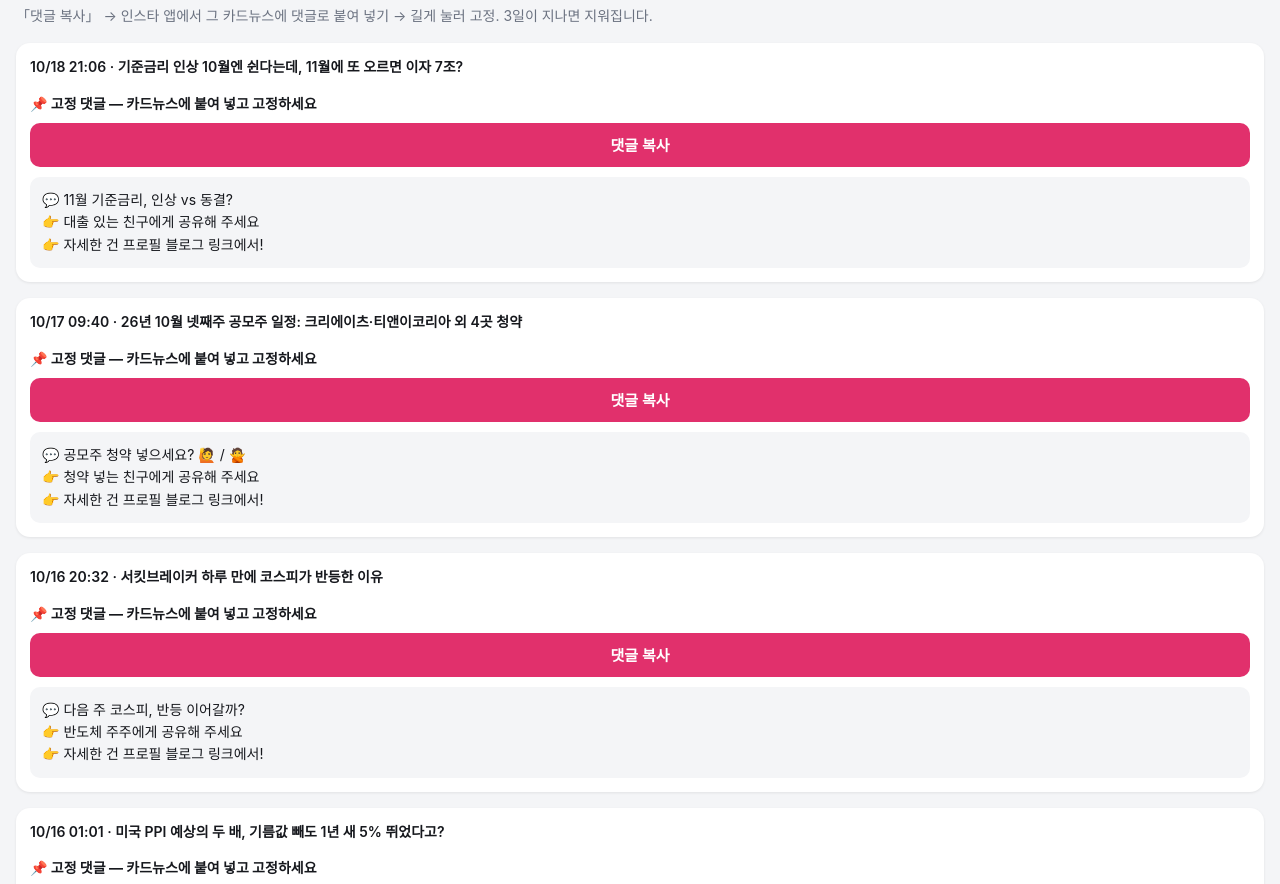
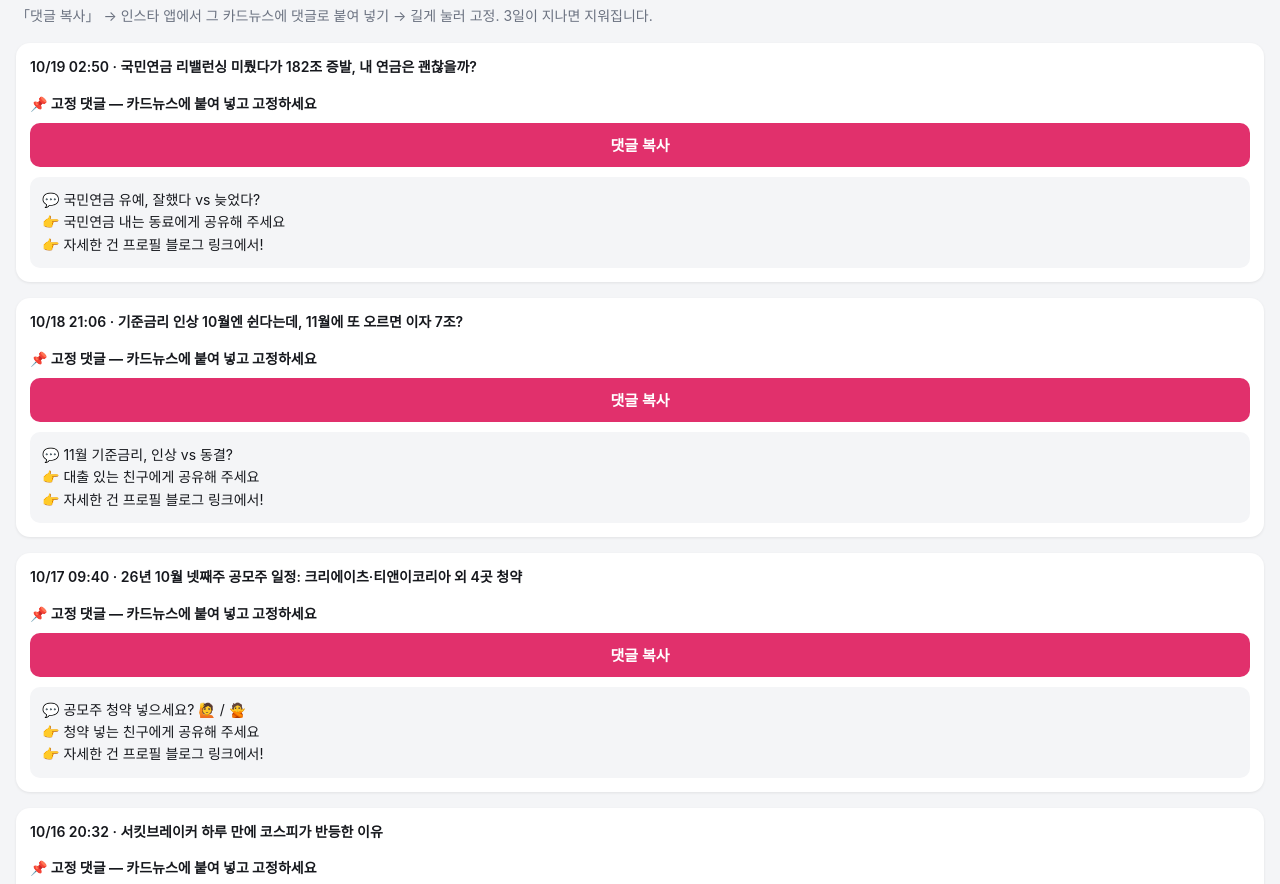
Before and after one commit to koongkwanp-source/kwan-cards, a plain HTML site: page reels/index.html in a window 1280 px wide. Shown: the part 52-936 px from the top of the page. Drawn offline with Linux system fonts and the light colour scheme.

Commit message:
reels reels/index.html

```diff
--- a/reels/index.html
+++ b/reels/index.html
@@ -30,14 +30,14 @@ background:var(--bg);border-radius:10px;padding:12px;margin:0}
 </style></head><body>
 <h1>카드뉴스 고정 댓글</h1>
 <p class="how">「댓글 복사」 → 인스타 앱에서 그 카드뉴스에 댓글로 붙여 넣기 → 길게 눌러 고정. 3일이 지나면 지워집니다.</p>
-<section class="card"><div class="meta">10/18 21:06 · 기준금리 인상 10월엔 쉰다는데, 11월에 또 오르면 이자 7조?</div><div class="pin-head">📌 고정 댓글 — 카드뉴스에 붙여 넣고 고정하세요</div><div class="row"><button class="btn" data-copy="p0">댓글 복사</button></div><pre id="p0">💬 11월 기준금리, 인상 vs 동결?
+<section class="card"><div class="meta">10/19 02:50 · 국민연금 리밸런싱 미뤘다가 182조 증발, 내 연금은 괜찮을까?</div><div class="pin-head">📌 고정 댓글 — 카드뉴스에 붙여 넣고 고정하세요</div><div class="row"><button class="btn" data-copy="p0">댓글 복사</button></div><pre id="p0">💬 국민연금 유예, 잘했다 vs 늦었다?
+👉 국민연금 내는 동료에게 공유해 주세요
+👉 자세한 건 프로필 블로그 링크에서!</pre></section><section class="card"><div class="meta">10/18 21:06 · 기준금리 인상 10월엔 쉰다는데, 11월에 또 오르면 이자 7조?</div><div class="pin-head">📌 고정 댓글 — 카드뉴스에 붙여 넣고 고정하세요</div><div class="row"><button class="btn" data-copy="p1">댓글 복사</button></div><pre id="p1">💬 11월 기준금리, 인상 vs 동결?
 👉 대출 있는 친구에게 공유해 주세요
-👉 자세한 건 프로필 블로그 링크에서!</pre></section><section class="card"><div class="meta">10/17 09:40 · 26년 10월 넷째주 공모주 일정: 크리에이츠·티앤이코리아 외 4곳 청약</div><div class="pin-head">📌 고정 댓글 — 카드뉴스에 붙여 넣고 고정하세요</div><div class="row"><button class="btn" data-copy="p1">댓글 복사</button></div><pre id="p1">💬 공모주 청약 넣으세요? 🙋 / 🙅
+👉 자세한 건 프로필 블로그 링크에서!</pre></section><section class="card"><div class="meta">10/17 09:40 · 26년 10월 넷째주 공모주 일정: 크리에이츠·티앤이코리아 외 4곳 청약</div><div class="pin-head">📌 고정 댓글 — 카드뉴스에 붙여 넣고 고정하세요</div><div class="row"><button class="btn" data-copy="p2">댓글 복사</button></div><pre id="p2">💬 공모주 청약 넣으세요? 🙋 / 🙅
 👉 청약 넣는 친구에게 공유해 주세요
-👉 자세한 건 프로필 블로그 링크에서!</pre></section><section class="card"><div class="meta">10/16 20:32 · 서킷브레이커 하루 만에 코스피가 반등한 이유</div><div class="pin-head">📌 고정 댓글 — 카드뉴스에 붙여 넣고 고정하세요</div><div class="row"><button class="btn" data-copy="p2">댓글 복사</button></div><pre id="p2">💬 다음 주 코스피, 반등 이어갈까?
+👉 자세한 건 프로필 블로그 링크에서!</pre></section><section class="card"><div class="meta">10/16 20:32 · 서킷브레이커 하루 만에 코스피가 반등한 이유</div><div class="pin-head">📌 고정 댓글 — 카드뉴스에 붙여 넣고 고정하세요</div><div class="row"><button class="btn" data-copy="p3">댓글 복사</button></div><pre id="p3">💬 다음 주 코스피, 반등 이어갈까?
 👉 반도체 주주에게 공유해 주세요
-👉 자세한 건 프로필 블로그 링크에서!</pre></section><section class="card"><div class="meta">10/16 01:01 · 미국 PPI 예상의 두 배, 기름값 빼도 1년 새 5% 뛰었다고?</div><div class="pin-head">📌 고정 댓글 — 카드뉴스에 붙여 넣고 고정하세요</div><div class="row"><button class="btn" data-copy="p3">댓글 복사</button></div><pre id="p3">💬 미국 PPI, 반짝 vs 오래 간다?
-👉 미장 하는 친구에게 공유해 주세요
 👉 자세한 건 프로필 블로그 링크에서!</pre></section>
 <script>
 document.querySelectorAll("button[data-copy]").forEach(function (button) {
```
